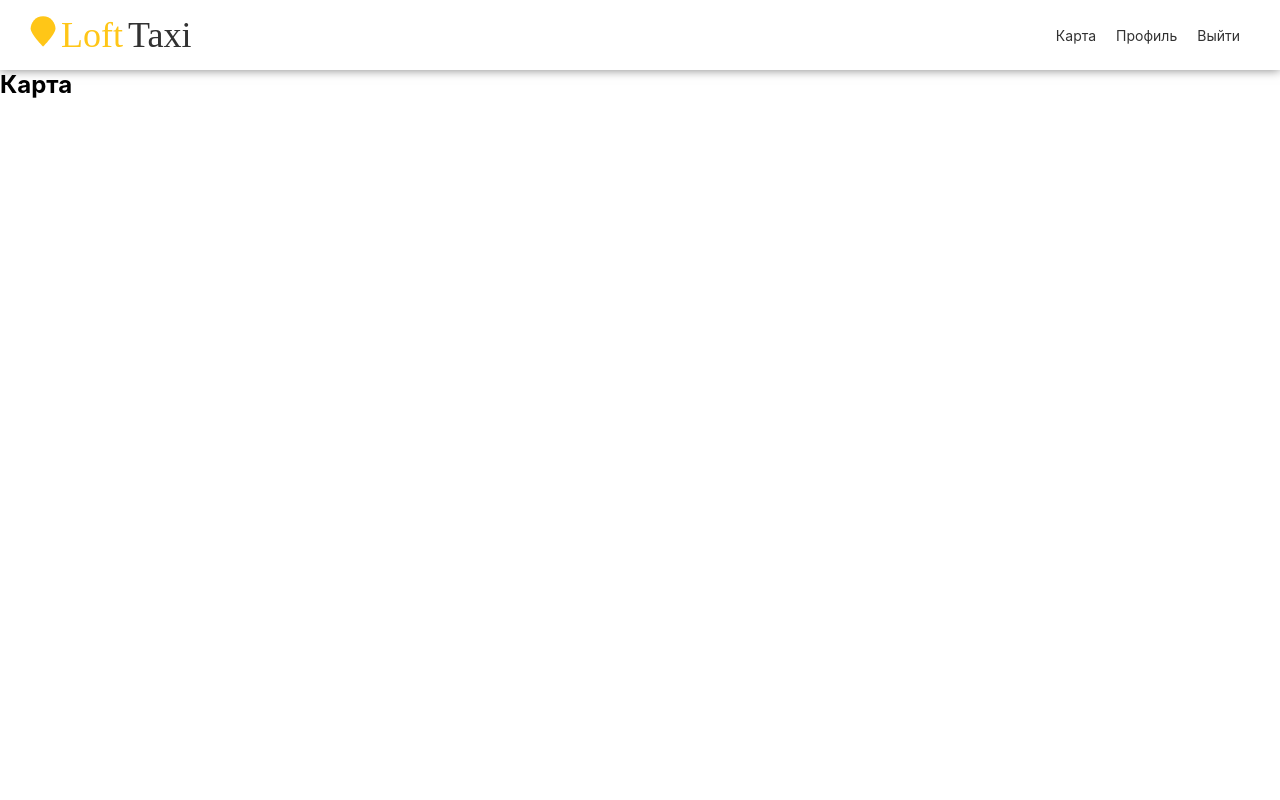
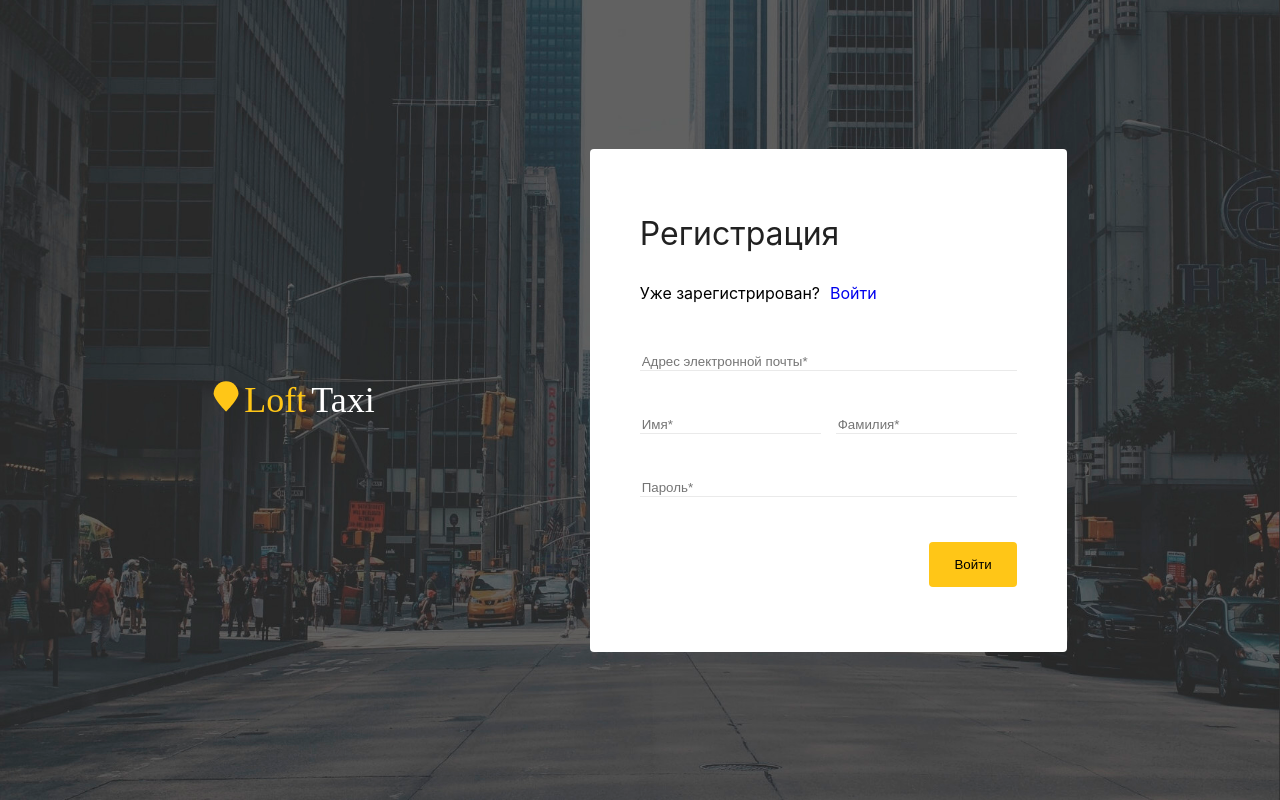
Before and after one commit to Arrisio/loft-taxi, a React app: page / in a window 1280 px wide. Built offline with nearby package versions, Linux system fonts and the light colour scheme; a web font is replaced by a local one.

Commit message:
refactor: optimize code with replace classes from functioin arguments to css

```diff
--- a/src/components/app/index.js
+++ b/src/components/app/index.js
@@ -1,14 +1,12 @@
 import React from "react";
 
-
 import IntroPage from "../intro-page";
-// import SignInFormSignInForm from "../sign-in-form";
 import MapPage from "../map-page";
 
 const App = () => {
     return (
-        // <IntroPage/>
-        <MapPage/>
+        <IntroPage/>
+        // <MapPage/>
     )
 };
 
--- a/src/components/common/logo/index.js
+++ b/src/components/common/logo/index.js
@@ -2,11 +2,11 @@ import React from "react";
 import marker from "../../../assets/img/marker.svg";
 import './logo.css'
 
-const Logo = ({ logoClass, txtRightClass = '' }) => (
-    <div className={`${logoClass} logo`}>
+const Logo = () => (
+    <div className='logo'>
         <img className="logo__img" alt="balloon" src={marker} />
         <span className="logo__text_left">Loft</span>
-        <span className={`logo__text_right ${txtRightClass}`}>Taxi</span>
+        <span className={"logo__text_right"}>Taxi</span>
     </div>
 );
 
--- a/src/components/common/logo/logo.css
+++ b/src/components/common/logo/logo.css
@@ -13,10 +13,6 @@
     color: rgb(50, 50, 50);
 }
 
-.text_white {
+.intro-page .logo__text_right {
     color: white;
 }
-
-.login_logo {
-    margin-right: 215px;
-}
--- a/src/components/header/index.js
+++ b/src/components/header/index.js
@@ -1,5 +1,4 @@
 import React from 'react';
-// import Logo from '../../common/logo';
 
 import Logo from "../common/logo";
 import './header.css';
@@ -19,7 +18,7 @@ const Header = ( ) => {
                         <a
                             href={item.value}
                             className="header__link"
-                            // onClick={handlerMenu}
+                            onClick='#'
                         >
                             {item.name}
                         </a>
--- a/src/components/intro-page/index.js
+++ b/src/components/intro-page/index.js
@@ -13,7 +13,7 @@ const IntroPage = () => {
             <div className="intro-page">
                 <div className="intro-page--content"  >
                     <div className="logo-wrapper">
-                        <Logo logoClass="login_logo" txtRightClass="text_white"/>
+                        <Logo/>
                     </div>
                     <div className="intro-page--form-wrapper">
                         {/*<SignInForm/>*/}
--- a/src/components/intro-page/intro-page.css
+++ b/src/components/intro-page/intro-page.css
@@ -13,3 +13,7 @@
     display: flex;
     align-items: center;
 }
+
+.logo-wrapper{
+    margin-right: 215px;
+}
```
Also changed, not shown: src/components/common/input-text/input-text.css (line endings or trailing spaces).
